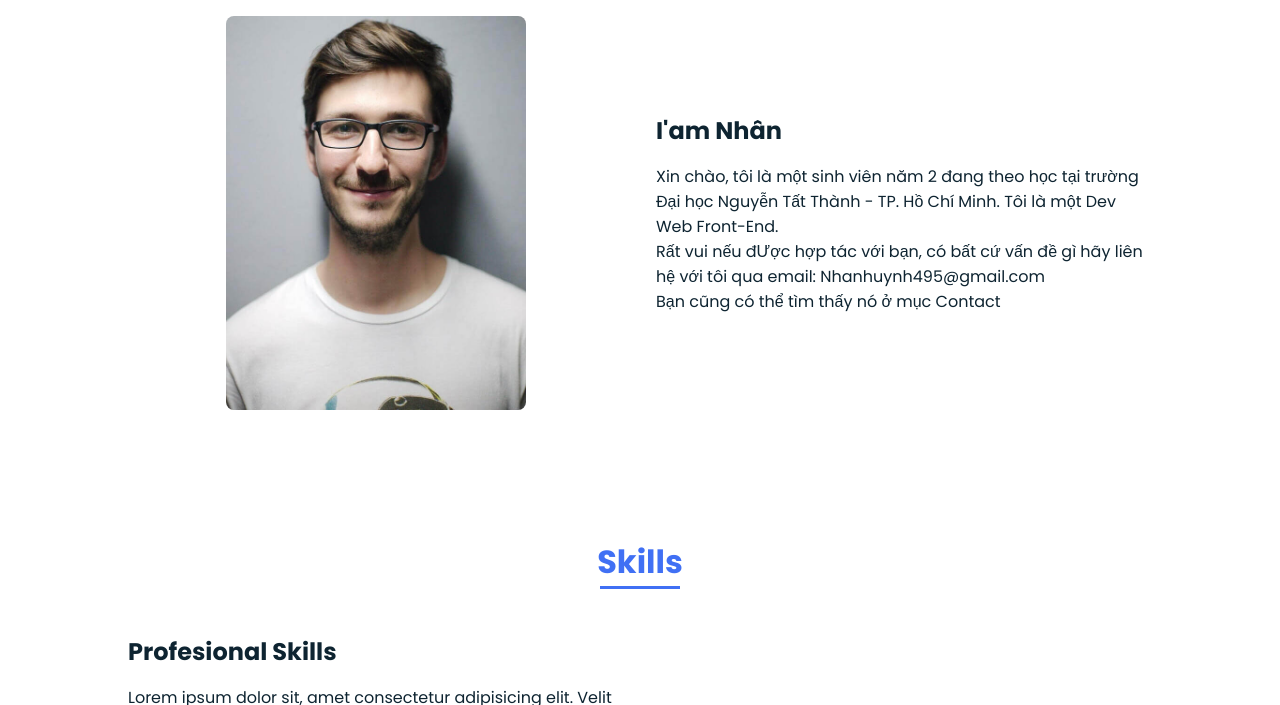
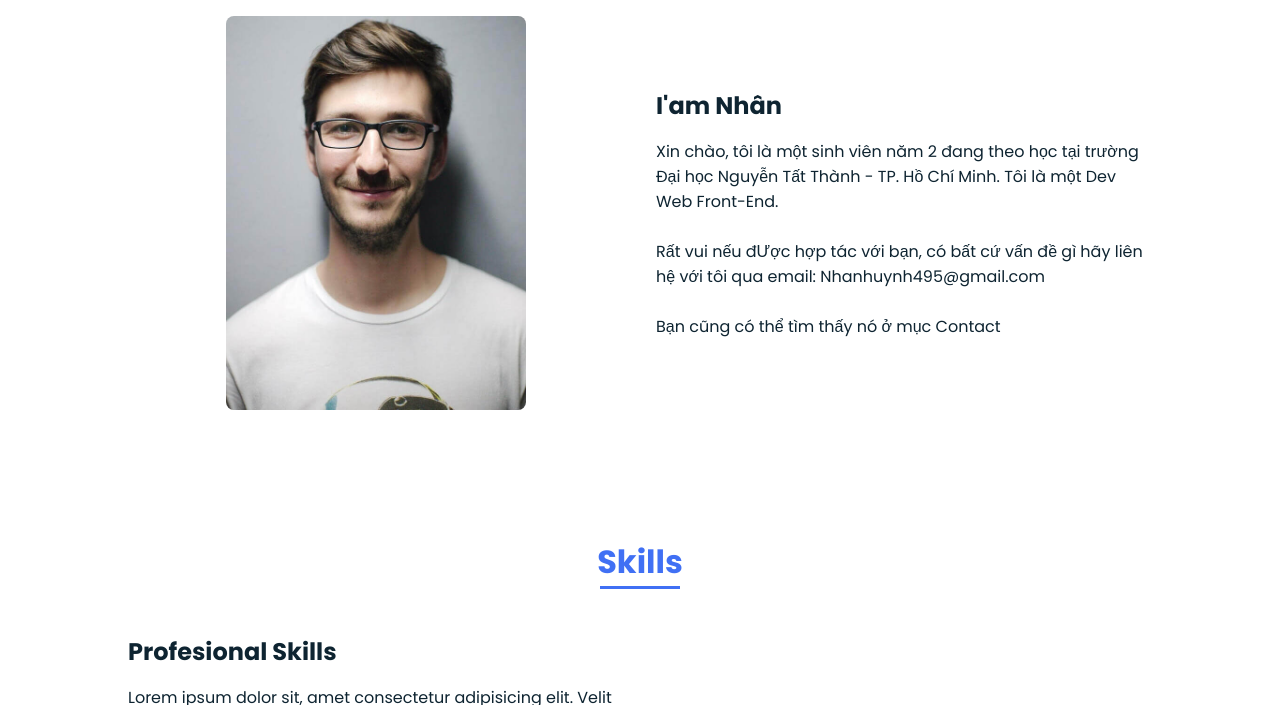
Before and after one commit to SquadEagle-Kai/Portfolio, a plain HTML site: page index.html in a window 1280 px wide. Shown: the part 960-1665 px from the top of the page. Drawn offline with nearby package versions, Linux system fonts and the light colour scheme.

Commit message:
Update index.html

```diff
--- a/index.html
+++ b/index.html
@@ -66,7 +66,7 @@
 
                     <div>
                         <h2 class="about__subtitle">I'am Nhân</h2>
-                        <p class="about__text">Xin chào, tôi là một sinh viên năm 2 đang theo học tại trường Đại học Nguyễn Tất Thành - TP. Hồ Chí Minh. Tôi là một Dev Web Front-End. <br> Rất vui nếu đƯợc hợp tác với bạn, có bất cứ vấn đề gì hãy liên hệ với tôi qua email: Nhanhuynh495@gmail.com <br>Bạn cũng có thể tìm thấy nó ở mục Contact </p>
+                        <p class="about__text">Xin chào, tôi là một sinh viên năm 2 đang theo học tại trường Đại học Nguyễn Tất Thành - TP. Hồ Chí Minh. Tôi là một Dev Web Front-End. <br><br> Rất vui nếu đƯợc hợp tác với bạn, có bất cứ vấn đề gì hãy liên hệ với tôi qua email: Nhanhuynh495@gmail.com <br><br>Bạn cũng có thể tìm thấy nó ở mục Contact </p>
                     </div>
                 </div>
             </section>
```
